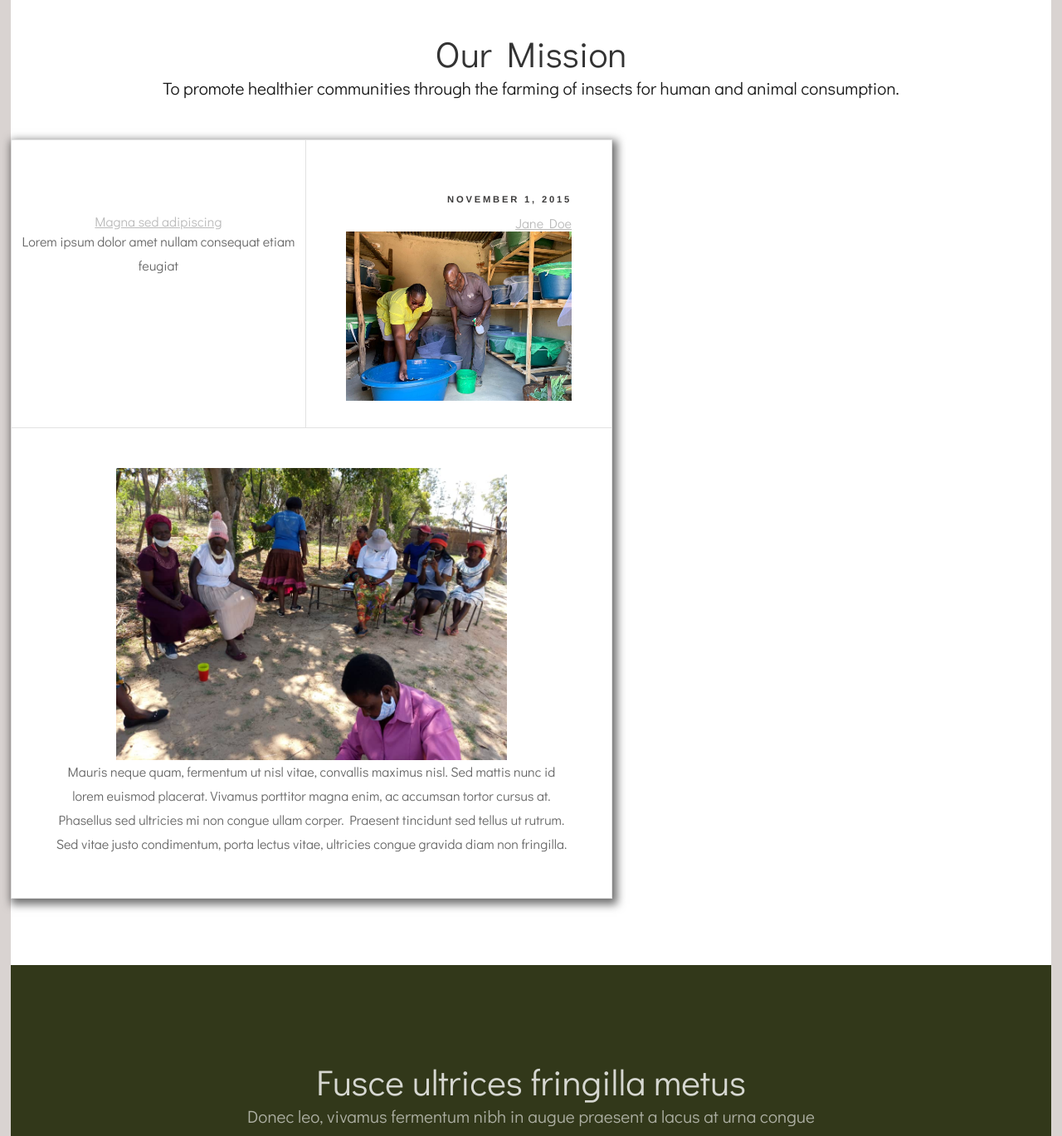
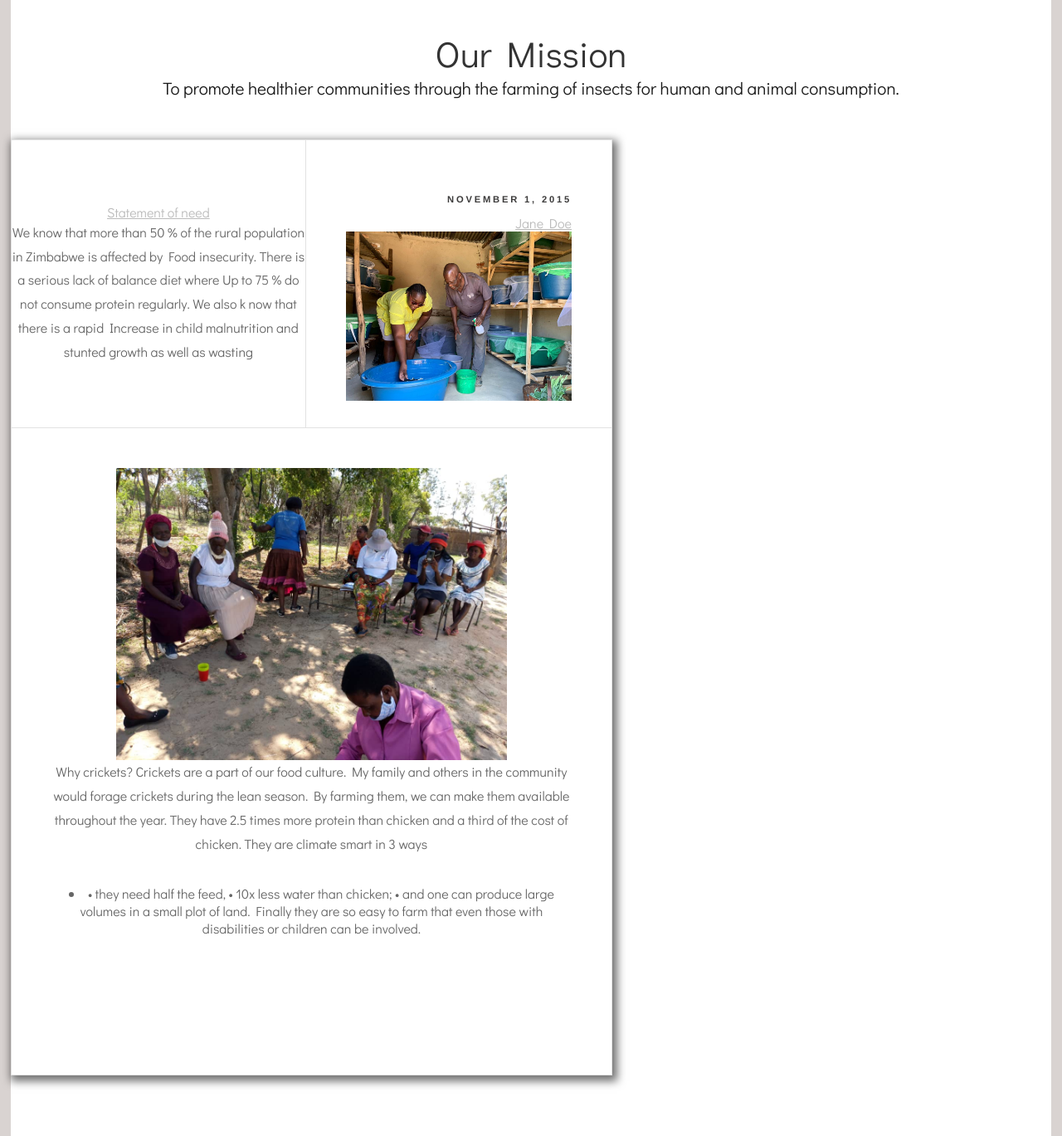
Before and after one commit to jordanmiracle/Jumpingprotein, a Django app: template webapp/templates/index.html in a window 1280 px wide. Shown: the part 639-2008 px from the top of the page at 83% size. Run offline with Django 3.2, Linux system fonts and the light colour scheme; the template is opened without the code that fills it, so the values that code supplies are empty; parts of the project's set-up code (start-up, migrations or seed data) failed here and were passed over.

Commit message:
Added need statement and mission, more images.

```diff
--- a/webapp/templates/index.html
+++ b/webapp/templates/index.html
@@ -62,8 +62,10 @@
         <article class="post">
             <header>
                 <div class="post-title">
-                    <h2><a href="{% url 'about' %}">Magna sed adipiscing</a></h2>
-                    <p>Lorem ipsum dolor amet nullam consequat etiam feugiat</p>
+                    <h2><a href="{% url 'about' %}">Statement of need</a></h2>
+                    <p>We know that more than 50 % of the rural population in Zimbabwe is  affected by Food insecurity.
+There is a serious lack of balance diet where Up to 75 % do not consume protein regularly.
+We also k now that there is a rapid Increase in child malnutrition and stunted growth as well as wasting</p>
                 </div>
                 <div class="meta">
                     <time class="published" datetime="2015-11-01">November 1, 2015</time>
@@ -74,10 +76,13 @@
             </header>
             <a href="{% url 'about' %}" class="image featured"><img
                     src="{% static 'images/woman-pinkshirt-foreground.jpg' %}" alt=""/></a>
-            <p>Mauris neque quam, fermentum ut nisl vitae, convallis maximus nisl. Sed mattis nunc id lorem euismod
-                placerat. Vivamus porttitor magna enim, ac accumsan tortor cursus at. Phasellus sed ultricies mi non
-                congue ullam corper. Praesent tincidunt sed tellus ut rutrum. Sed vitae justo condimentum, porta
-                lectus vitae, ultricies congue gravida diam non fringilla.</p>
+            <p>Why crickets? Crickets are a part of our food culture. My family and others in the community would forage crickets during the lean season. By farming them, we can make them available throughout the year. They have 2.5 times more protein than chicken and a third of the cost of chicken.
+They are climate smart in 3 ways
+    <li>• they need half the feed,
+    • 10x less water than chicken;
+    • and one can produce large volumes in a small plot of land.
+            Finally they are so easy to farm that even those with disabilities or children can be involved.</li>
+</p>
             <footer>
                 <ul class="actions">
                 </ul>
```
Also changed, not shown: static/webapp/images/crickets-in-hands.jpg (deleted), static/webapp/images/crickets-in-hands2ndblur-cropped.png (deleted), static/webapp/images/crickets-in-hands2ndblur.png (deleted).
